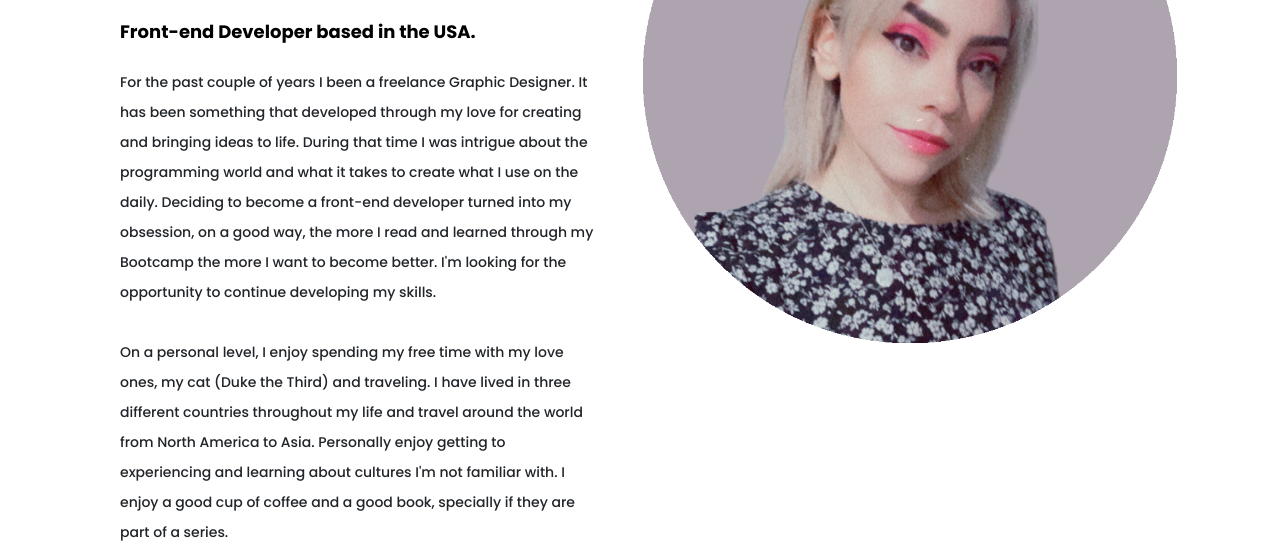
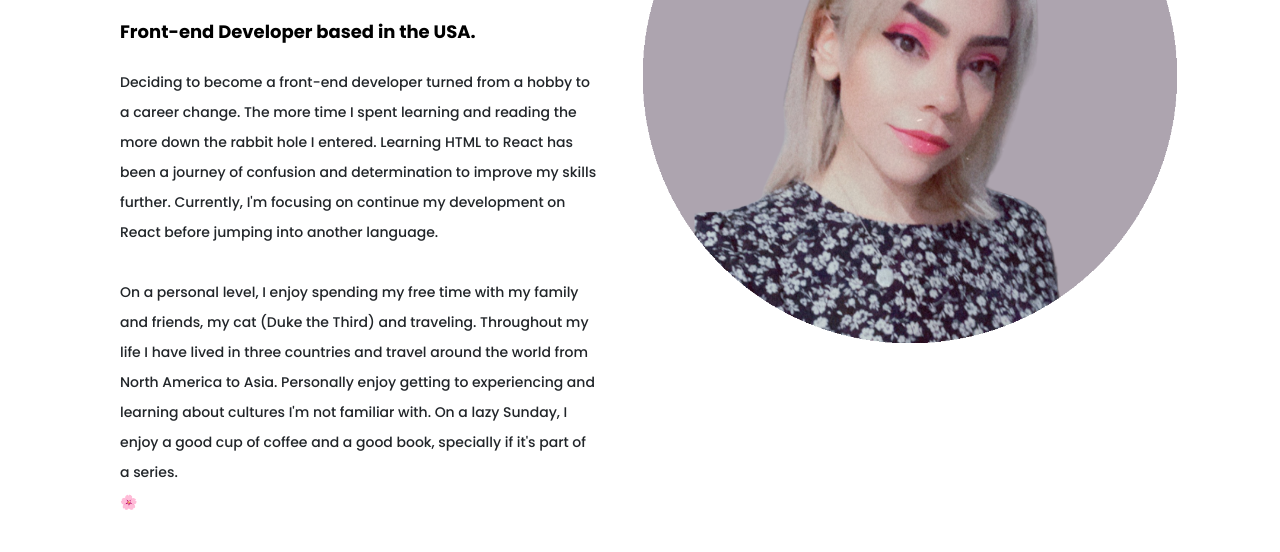
Before and after one commit to LarkAlo/My-WebPortfolio, a plain HTML site: page about.html in a window 1280 px wide. Shown: the part 343-895 px from the top of the page. Drawn offline with nearby package versions, Linux system fonts and the light colour scheme.

Commit message:
About me edits
summary edits

```diff
--- a/about.html
+++ b/about.html
@@ -63,23 +63,21 @@
             <h1 class="mb-4">My name is Kimberly Cossio</h1>
             <h2 class="mb-4">Front-end Developer based in the USA.</h2>
             <p class="mb-5">
-              For the past couple of years I been a freelance Graphic Designer.
-              It has been something that developed through my love for creating
-              and bringing ideas to life. During that time I was intrigue about
-              the programming world and what it takes to create what I use on
-              the daily. Deciding to become a front-end developer turned into my
-              obsession, on a good way, the more I read and learned through my
-              Bootcamp the more I want to become better. I'm looking for the
-              opportunity to continue developing my skills.
+              Deciding to become a front-end developer turned from a hobby to a
+              career change. The more time I spent learning and reading the more
+              down the rabbit hole I entered. Learning HTML to React has been a
+              journey of confusion and determination to improve my skills
+              further. Currently, I'm focusing on continue my development on
+              React before jumping into another language.
               <br />
               <br />
-              On a personal level, I enjoy spending my free time with my love
-              ones, my cat (Duke the Third) and traveling. I have lived in three
-              different countries throughout my life and travel around the world
+              On a personal level, I enjoy spending my free time with my family
+              and friends, my cat (Duke the Third) and traveling. Throughout my
+              life I have lived in three countries and travel around the world
               from North America to Asia. Personally enjoy getting to
-              experiencing and learning about cultures I'm not familiar with. I
-              enjoy a good cup of coffee and a good book, specially if they are
-              part of a series.
+              experiencing and learning about cultures I'm not familiar with. On
+              a lazy Sunday, I enjoy a good cup of coffee and a good book,
+              specially if it's part of a series.
               <br />
               🌸
             </p>
```
Also changed, not shown: images/IMG_1060 Large.jpeg (added).
